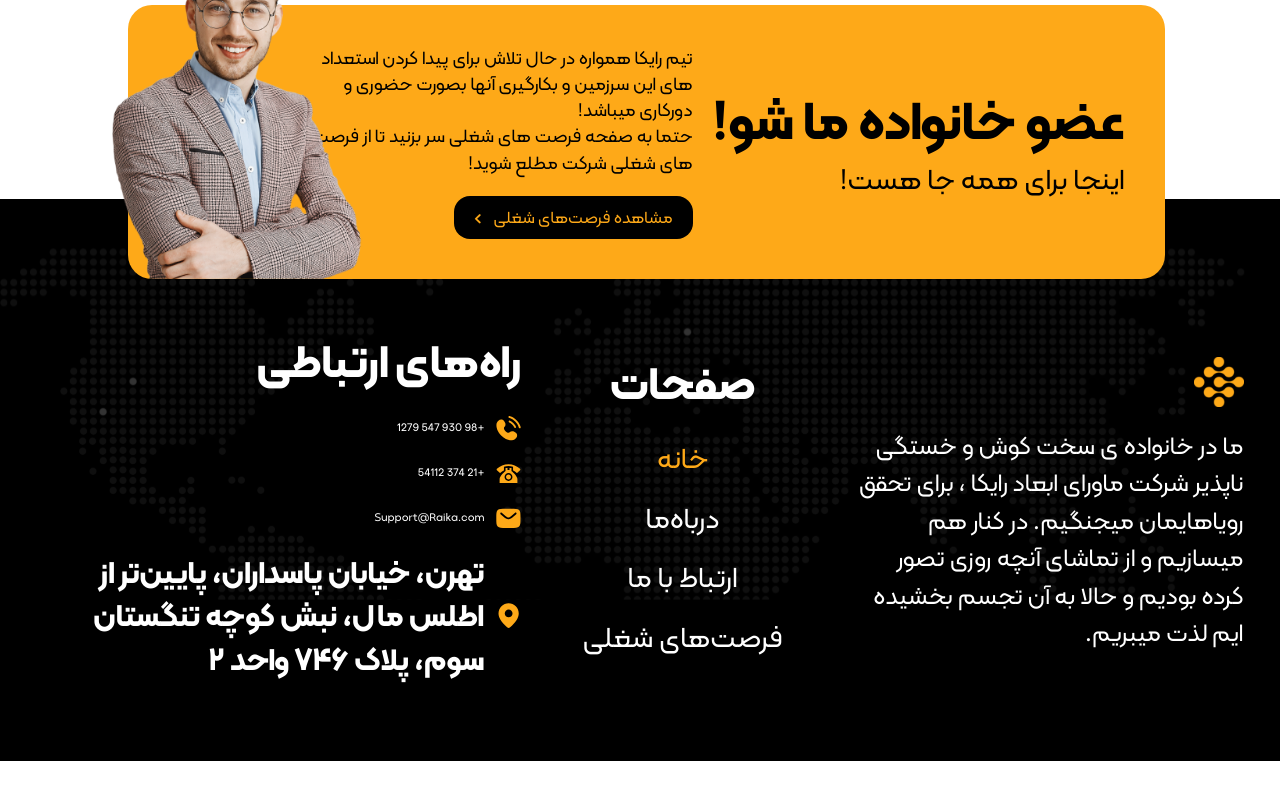
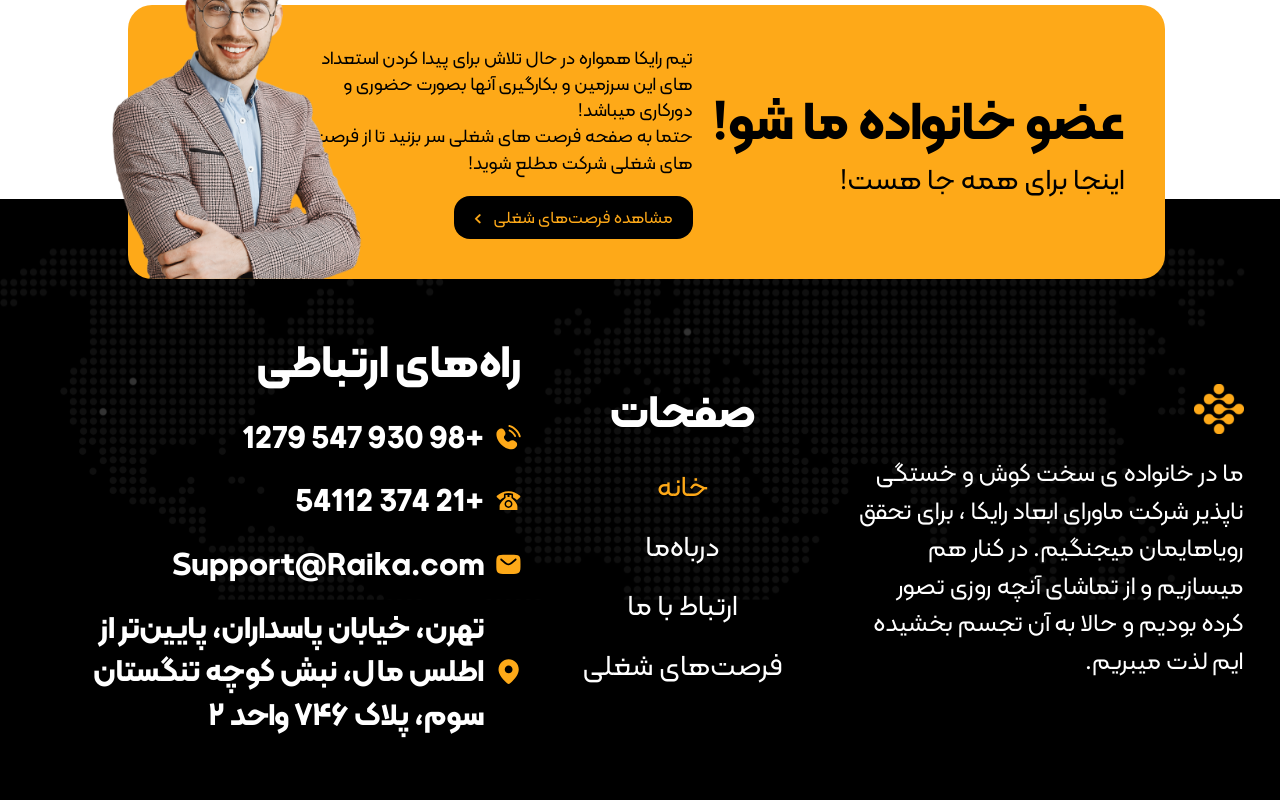
Before and after one commit to mahjs/Rayka-Main, a Next.js app: page / in a window 1280 px wide. Shown: the part 1743-2543 px from the top of the page. Before the commit the page ends 2504 px from the top, so only its background shows below. Built offline with nearby package versions, Linux system fonts and the light colour scheme.

Commit message:
ui issues

```diff
--- a/src/components/footer/index.tsx
+++ b/src/components/footer/index.tsx
@@ -42,7 +42,7 @@
                 height={25}
                 className="h-[10px] w-[10px] md:h-[25px] md:w-[25px]"
               />
-              <p>+98 930 547 1279</p>
+              <p className="subtitle-3">+98 930 547 1279</p>
             </div>
             <div className="flex items-center gap-1 md:gap-3">
               <Image
@@ -52,7 +52,7 @@
                 height={25}
                 className="h-[10px] w-[10px] md:h-[25px] md:w-[25px]"
               />
-              <p>+21 374 54112</p>
+              <p className="subtitle-3">+21 374 54112</p>
             </div>
             <div className="flex items-center gap-1 md:gap-3">
               <Image
@@ -62,7 +62,7 @@
                 height={25}
                 className="h-[10px] w-[10px] md:h-[25px] md:w-[25px]"
               />
-              <p>Support@Raika.com</p>
+              <p className="subtitle-3">Support@Raika.com</p>
             </div>
             <div className="flex items-center gap-1 md:gap-3">
               <Image
```
Also changed, not shown: src/app/globals.css (+8 -4 lines).
